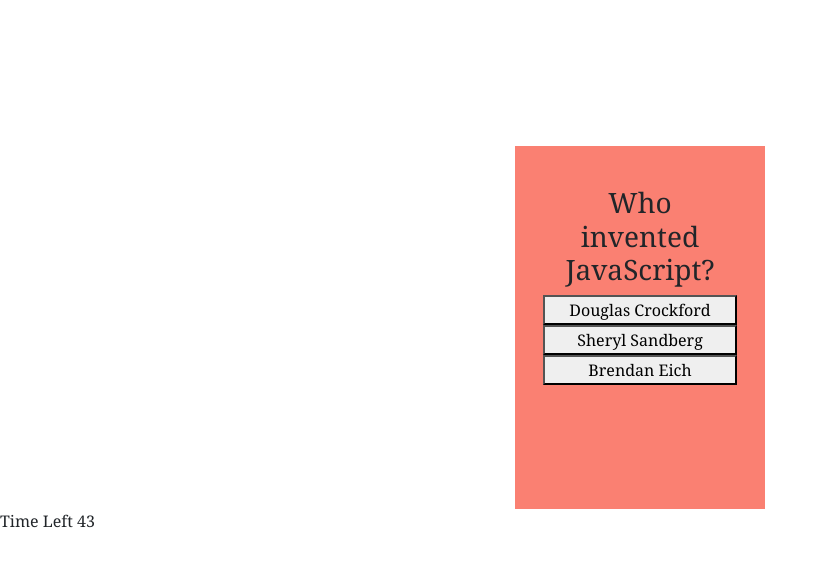
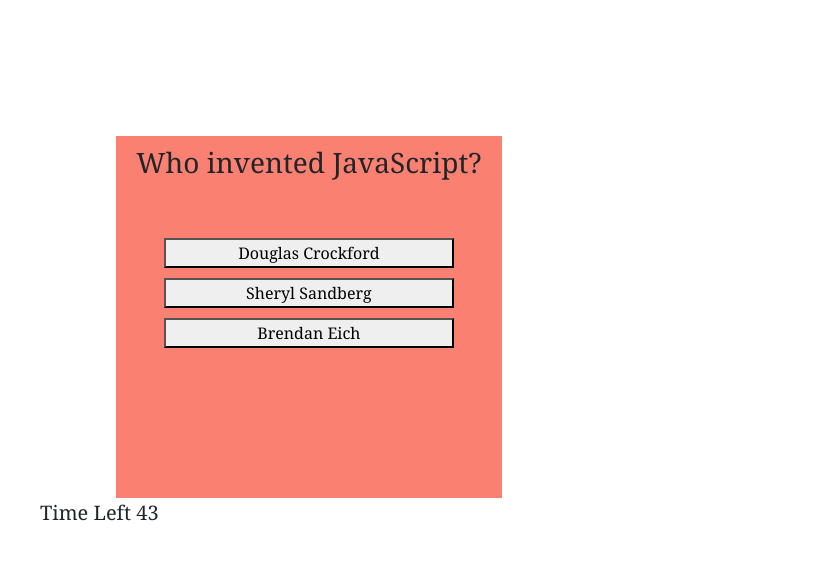
Before and after one commit to Chib1co/Fun_CodeQuiz, a plain HTML site: page index.html in a window 1280 px wide. Both pictures are taken after a click on the button "Quiz Start". Shown: the whole page, without its empty margins (0-828 px from the left). Drawn offline with nearby package versions, Linux system fonts and the light colour scheme.

Commit message:
code error

```diff
--- a/highscore.js
+++ b/highscore.js
@@ -1,6 +1,6 @@
 
     var highscore = localStorage.getItem("score");
-     //JSON.parse(highscore);
+     JSON.parse(highscore);
      console.log(highscore)
 
      var orderListEl = document.querySelector("#high_scores_list");
--- a/index.html
+++ b/index.html
@@ -29,14 +29,16 @@
     </div>
   <div class="row" id= "answerResult"></div>
     <!--score and initial input form-->
+    <div class="row" id="resultScore">
     <form id="result">
         <label for="initial">Your initial</label>
         <input type="text" id="initial" />
         <div id="score"></div>
         <input type="button" id="saveScore" value="Save Score" />
+    </form>
+    </div>
+</div>
 
-  </div>
-</div>
 
 
  <!--timer-->
--- a/script.js
+++ b/script.js
@@ -90,7 +90,7 @@ function triggerGameOver(){
 
     //var scores = JSON.parse(results);
 
-    var score = {name: initialEl.value, score: secondsLeft};
+    var score = {"name": initialEl.value, "score": secondsLeft};
 
     highScores.push(score);
     console.log(highScores)
--- a/style.css
+++ b/style.css
@@ -1,7 +1,12 @@
 body {
+    margin-top: 20px;
     font-family: Georgia, 'Times New Roman', Times, serif;
 }
 
+#start {
+    margin-left:20px ;
+    vertical-align: middle;
+}
 #startheader {
     text-align: center;
 }
@@ -10,17 +15,38 @@ body {
     text-align: center;
 }
 
-.conteiner{
-    display: block;
+#questions{
+    display: inline-block;
     margin-left: auto;
     margin-right: auto;
     margin-top: 20px;
     background-color: salmon;
     text-align: center;
+    padding-left: 20px;
+    padding-right: 20px;
+
+    /* width: 250px;
+    padding: 50px; */
+}
+#answers{
     padding: 40px;
-    width: 250px;
 }
-
+.row {
+    margin-top: 10px;
+}
+#answerResult{
+    font-size: 22px;
+    margin-top: 20px;
+    text-align: center;
+}
+#resultScore{
+    display: inline-block;
+    padding-bottom: 20px;
+}
 #timer {
     position: relative;
 }
+#timer {
+    font-size: 20px;
+    margin-left: 20px;
+}
```
